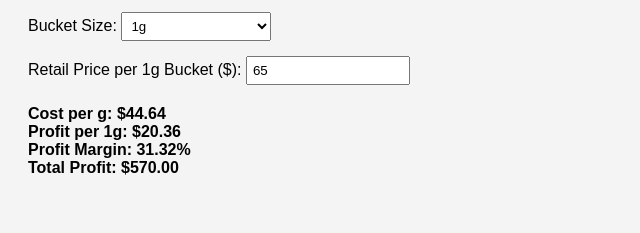
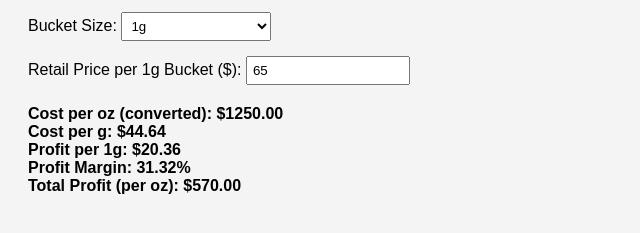
Before and after one commit to L50x/pmc, a plain HTML site: page index.html in a window 1280 px wide. Shown: the part 133-366 px from the top of the page, without its empty margins (0-640 px from the left). Drawn offline with Linux system fonts and the light colour scheme.

Commit message:
Update index.html

```diff
--- a/index.html
+++ b/index.html
@@ -48,29 +48,39 @@ const bucketSizeLabel = document.getElementById('bucketSizeLabel');
 
 const inputs = [costInput, costUnit, sizeSelect, retailInput];
 
+// Convert wholesale cost input to per-gram equivalent
 function toPerGram(value, unit) {
-  if (unit === 'g') return value;
-  if (unit === '2g') return value / 2;
-  if (unit === 'oz') return value / 28;
+  if (unit === 'oz') return value / 28;   // already per oz
+  if (unit === '2g') return (value * (28 / 2)) / 28; // convert 2g -> oz -> g equivalent
+  if (unit === 'g') return (value * (28 / 1)) / 28;  // convert 1g -> oz -> g equivalent
   return value;
 }
 
+// Calculate total number of buckets from one oz
 function getTotalUnits(unitSize) {
-  let grams;
-  const costUnitValue = costUnit.value;
-  if (costUnitValue === 'g') grams = 1;
-  else if (costUnitValue === '2g') grams = 2;
-  else if (costUnitValue === 'oz') grams = 28;
-  else grams = 1;
-
-  return grams / unitSize; // number of buckets
+  const gramsPerOz = 28;
+  return gramsPerOz / unitSize;
 }
 
 function updateProfit() {
-  const costPerGram = toPerGram(parseFloat(costInput.value), costUnit.value);
+  const costValue = parseFloat(costInput.value);
+  const costUnitValue = costUnit.value;
   const bucketSize = parseFloat(sizeSelect.value);
   const retailPerBucket = parseFloat(retailInput.value);
 
+  // Adjust wholesale cost to per-oz equivalent when user enters per g or per 2g
+  let costPerOz;
+  if (costUnitValue === 'oz') {
+    costPerOz = costValue;
+  } else if (costUnitValue === '2g') {
+    costPerOz = costValue * (28 / 2);
+  } else if (costUnitValue === 'g') {
+    costPerOz = costValue * 28;
+  } else {
+    costPerOz = costValue;
+  }
+
+  const costPerGram = costPerOz / 28;
   const costPerBucket = costPerGram * bucketSize;
   const profitPerBucket = retailPerBucket - costPerBucket;
   const marginPercent = (profitPerBucket / retailPerBucket) * 100;
@@ -78,18 +88,17 @@ function updateProfit() {
   const totalBuckets = getTotalUnits(bucketSize);
   const totalProfit = profitPerBucket * totalBuckets;
 
-  // Update label dynamically
   bucketSizeLabel.textContent = bucketSize;
 
   resultDiv.innerHTML = `
+    Cost per oz (converted): $${costPerOz.toFixed(2)}<br>
     Cost per g: $${costPerGram.toFixed(2)}<br>
     Profit per ${bucketSize}g: $${profitPerBucket.toFixed(2)}<br>
     Profit Margin: ${marginPercent.toFixed(2)}%<br>
-    Total Profit: $${totalProfit.toFixed(2)}
+    Total Profit (per oz): $${totalProfit.toFixed(2)}
   `;
 }
 
-// Live update
 inputs.forEach(input => input.addEventListener('input', updateProfit));
 updateProfit();
 </script>
```
